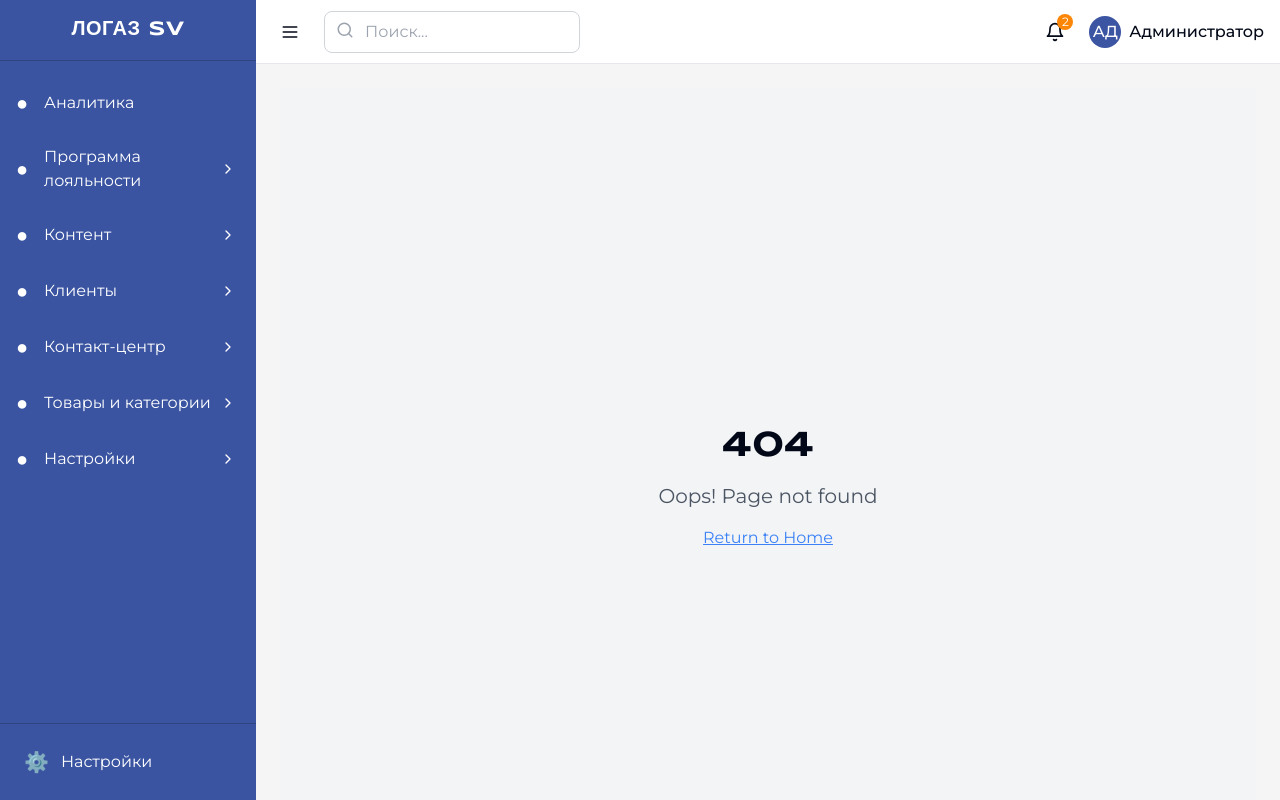
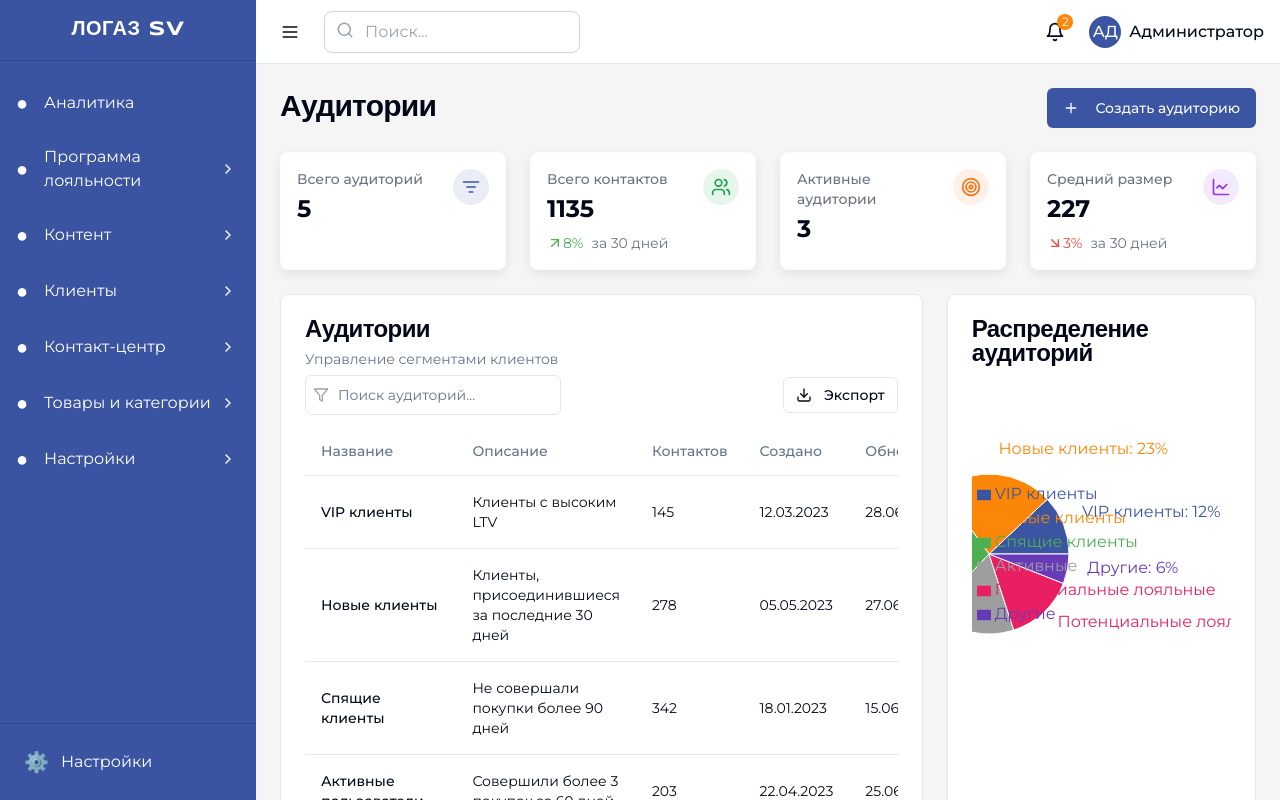
Before and after one commit to MONO-Digital-Studio/logaz-loyalty-crm, a React (Vite) app: page /crm/audiences in a window 1280 px wide. Before the commit this address had no page. Built offline with nearby package versions, Linux system fonts and the light colour scheme.

Commit message:
Add Audience section
Implement the Audience section with its components.

```diff
--- a/src/App.tsx
+++ b/src/App.tsx
@@ -19,6 +19,7 @@ import ContactCenterPage from "./pages/ContactCenterPage";
 import DialogsPage from "./pages/ContactCenter/DialogsPage";
 import AgentsPage from "./pages/ContactCenter/AgentsPage";
 import StatsPage from "./pages/ContactCenter/StatsPage";
+import AudiencesPage from "./pages/AudiencesPage";
 
 const queryClient = new QueryClient();
 
@@ -34,6 +35,7 @@ const App = () => (
             <Route path="/crm" element={<CrmPage />} />
             <Route path="/crm/clients" element={<ClientsPage />} />
             <Route path="/crm/clients/:id" element={<ClientDetailsPage />} />
+            <Route path="/crm/audiences" element={<AudiencesPage />} />
             <Route path="/loyalty" element={<LoyaltyProgramPage />} />
             <Route path="/products/*" element={<ProductsPage />} />
             <Route path="/content" element={<ContentPage />} />
--- /dev/null
+++ b/src/components/Audiences/AudienceDistribution.tsx
@@ -0,0 +1,44 @@
+
+import React from 'react';
+import { Card, CardContent, CardHeader, CardTitle } from "@/components/ui/card";
+import { PieChart, Pie, Cell, ResponsiveContainer, Legend, Tooltip } from 'recharts';
+
+interface AudienceDistributionProps {
+  data: { name: string; value: number }[];
+}
+
+const COLORS = ['#3B55A2', '#FB8607', '#4CAF50', '#9E9E9E', '#E91E63', '#673AB7'];
+
+const AudienceDistribution: React.FC<AudienceDistributionProps> = ({ data }) => {
+  return (
+    <Card>
+      <CardHeader>
+        <CardTitle>Распределение аудиторий</CardTitle>
+      </CardHeader>
+      <CardContent className="h-[350px]">
+        <ResponsiveContainer width="100%" height="100%">
+          <PieChart>
+            <Pie
+              data={data}
+              cx="50%"
+              cy="50%"
+              labelLine={false}
+              outerRadius={80}
+              fill="#8884d8"
+              dataKey="value"
+              label={({ name, percent }) => `${name}: ${(percent * 100).toFixed(0)}%`}
+            >
+              {data.map((entry, index) => (
+                <Cell key={`cell-${index}`} fill={COLORS[index % COLORS.length]} />
+              ))}
+            </Pie>
+            <Tooltip formatter={(value) => `${value}%`} />
+            <Legend layout="vertical" align="right" verticalAlign="middle" />
+          </PieChart>
+        </ResponsiveContainer>
+      </CardContent>
+    </Card>
+  );
+};
+
+export default AudienceDistribution;
--- /dev/null
+++ b/src/components/Audiences/AudienceStats.tsx
@@ -0,0 +1,53 @@
+
+import React from 'react';
+import { Users, Target, ListFilter, LineChart } from 'lucide-react';
+import StatsCard from '@/components/UI/StatsCard';
+
+interface AudienceStatsProps {
+  totalAudiences: number;
+  totalContacts: number;
+  activeAudiences: number;
+  averageSize: number;
+}
+
+const AudienceStats: React.FC<AudienceStatsProps> = ({
+  totalAudiences,
+  totalContacts,
+  activeAudiences,
+  averageSize,
+}) => {
+  return (
+    <div className="grid grid-cols-1 md:grid-cols-2 lg:grid-cols-4 gap-6">
+      <StatsCard
+        title="Всего аудиторий"
+        value={totalAudiences}
+        icon={<ListFilter className="h-5 w-5 text-logaz-blue" />}
+        color="bg-logaz-blue"
+      />
+      <StatsCard
+        title="Всего контактов"
+        value={totalContacts}
+        change={8}
+        changeText="за 30 дней"
+        icon={<Users className="h-5 w-5 text-green-600" />}
+        color="bg-green-600"
+      />
+      <StatsCard
+        title="Активные аудитории"
+        value={activeAudiences}
+        icon={<Target className="h-5 w-5 text-orange-500" />}
+        color="bg-orange-500"
+      />
+      <StatsCard
+        title="Средний размер"
+        value={averageSize}
+        change={-3}
+        changeText="за 30 дней"
+        icon={<LineChart className="h-5 w-5 text-purple-600" />}
+        color="bg-purple-600"
+      />
+    </div>
+  );
+};
+
+export default AudienceStats;
--- a/src/components/Layout/Sidebar.tsx
+++ b/src/components/Layout/Sidebar.tsx
@@ -20,9 +20,17 @@ const Sidebar: React.FC<SidebarProps> = ({ isOpen }) => {
   };
 
   // Create a modified version of navigationItems with "CRM" changed to "Клиенты"
+  // and add "Аудитории" as a child item
   const modifiedNavigationItems = navigationItems.map(item => {
     if (item.id === 'crm') {
-      return { ...item, title: 'Клиенты' };
+      return {
+        ...item,
+        title: 'Клиенты',
+        children: [
+          ...(item.children || []),
+          { id: 'audiences', title: 'Аудитории', path: '/crm/audiences' }
+        ]
+      };
     }
     return item;
   });
--- /dev/null
+++ b/src/pages/AudiencesPage.tsx
@@ -0,0 +1,161 @@
+
+import React, { useState } from 'react';
+import { Card, CardContent, CardDescription, CardHeader, CardTitle } from '@/components/ui/card';
+import { Button } from '@/components/ui/button';
+import { Table, TableBody, TableCell, TableHead, TableHeader, TableRow } from '@/components/ui/table';
+import { Input } from '@/components/ui/input';
+import { Plus, Filter, Download } from 'lucide-react';
+import AudienceDistribution from '@/components/Audiences/AudienceDistribution';
+import AudienceStats from '@/components/Audiences/AudienceStats';
+
+// Тестовые данные для аудиторий
+const audiencesData = [
+  {
+    id: "1",
+    name: "VIP клиенты",
+    description: "Клиенты с высоким LTV",
+    count: 145,
+    createdAt: "12.03.2023",
+    lastUpdated: "28.06.2023"
+  },
+  {
+    id: "2",
+    name: "Новые клиенты",
+    description: "Клиенты, присоединившиеся за последние 30 дней",
+    count: 278,
+    createdAt: "05.05.2023",
+    lastUpdated: "27.06.2023"
+  },
+  {
+    id: "3",
+    name: "Спящие клиенты",
+    description: "Не совершали покупки более 90 дней",
+    count: 342,
+    createdAt: "18.01.2023",
+    lastUpdated: "15.06.2023"
+  },
+  {
+    id: "4",
+    name: "Активные пользователи",
+    description: "Совершили более 3 покупок за 60 дней",
+    count: 203,
+    createdAt: "22.04.2023",
+    lastUpdated: "25.06.2023"
+  },
+  {
+    id: "5",
+    name: "Потенциальные лояльные",
+    description: "Совершили 2 покупки за последние 45 дней",
+    count: 167,
+    createdAt: "30.05.2023",
+    lastUpdated: "20.06.2023"
+  }
+];
+
+// Данные для распределения аудиторий
+const distributionData = [
+  { name: 'VIP клиенты', value: 12 },
+  { name: 'Новые клиенты', value: 23 },
+  { name: 'Спящие клиенты', value: 28 },
+  { name: 'Активные', value: 17 },
+  { name: 'Потенциальные лояльные', value: 14 },
+  { name: 'Другие', value: 6 }
+];
+
+const AudiencesPage: React.FC = () => {
+  const [searchQuery, setSearchQuery] = useState('');
+  const [filteredAudiences, setFilteredAudiences] = useState(audiencesData);
+
+  const handleSearch = (e: React.ChangeEvent<HTMLInputElement>) => {
+    const query = e.target.value.toLowerCase();
+    setSearchQuery(query);
+
+    if (query) {
+      const filtered = audiencesData.filter(audience =>
+        audience.name.toLowerCase().includes(query) ||
+        audience.description.toLowerCase().includes(query)
+      );
+      setFilteredAudiences(filtered);
+    } else {
+      setFilteredAudiences(audiencesData);
+    }
+  };
+
+  return (
+    <div className="space-y-6">
+      <div className="flex justify-between items-center">
+        <h1 className="text-3xl font-bold tracking-tight">Аудитории</h1>
+        <Button className="bg-logaz-blue">
+          <Plus className="mr-2 h-4 w-4" />
+          Создать аудиторию
+        </Button>
+      </div>
+
+      <AudienceStats
+        totalAudiences={audiencesData.length}
+        totalContacts={1135}
+        activeAudiences={3}
+        averageSize={227}
+      />
+
+      <div className="grid grid-cols-1 md:grid-cols-3 gap-6">
+        <Card className="col-span-2">
+          <CardHeader className="pb-3">
+            <CardTitle>Аудитории</CardTitle>
+            <CardDescription>Управление сегментами клиентов</CardDescription>
+            <div className="flex items-center justify-between mt-2">
+              <div className="relative w-64">
+                <Input
+                  placeholder="Поиск аудиторий..."
+                  value={searchQuery}
+                  onChange={handleSearch}
+                  className="pl-8"
+                />
+                <div className="absolute inset-y-0 left-0 flex items-center pl-2">
+                  <Filter className="h-4 w-4 text-gray-400" />
+                </div>
+              </div>
+              <Button variant="outline" size="sm">
+                <Download className="h-4 w-4 mr-1" /> Экспорт
+              </Button>
+            </div>
+          </CardHeader>
+          <CardContent>
+            <Table>
+              <TableHeader>
+                <TableRow>
+                  <TableHead>Название</TableHead>
+                  <TableHead>Описание</TableHead>
+                  <TableHead>Контактов</TableHead>
+                  <TableHead>Создано</TableHead>
+                  <TableHead>Обновлено</TableHead>
+                  <TableHead className="text-right">Действия</TableHead>
+                </TableRow>
+              </TableHeader>
+              <TableBody>
+                {filteredAudiences.map((audience) => (
+                  <TableRow key={audience.id}>
+                    <TableCell className="font-medium">{audience.name}</TableCell>
+                    <TableCell>{audience.description}</TableCell>
+                    <TableCell>{audience.count}</TableCell>
+                    <TableCell>{audience.createdAt}</TableCell>
+                    <TableCell>{audience.lastUpdated}</TableCell>
+                    <TableCell className="text-right">
+                      <Button variant="ghost" size="sm">
+                        Просмотр
+                      </Button>
+                    </TableCell>
+                  </TableRow>
+                ))}
+              </TableBody>
+            </Table>
+          </CardContent>
+        </Card>
+
+        <AudienceDistribution data={distributionData} />
+      </div>
+    </div>
+  );
+};
+
+export default AudiencesPage;
```
